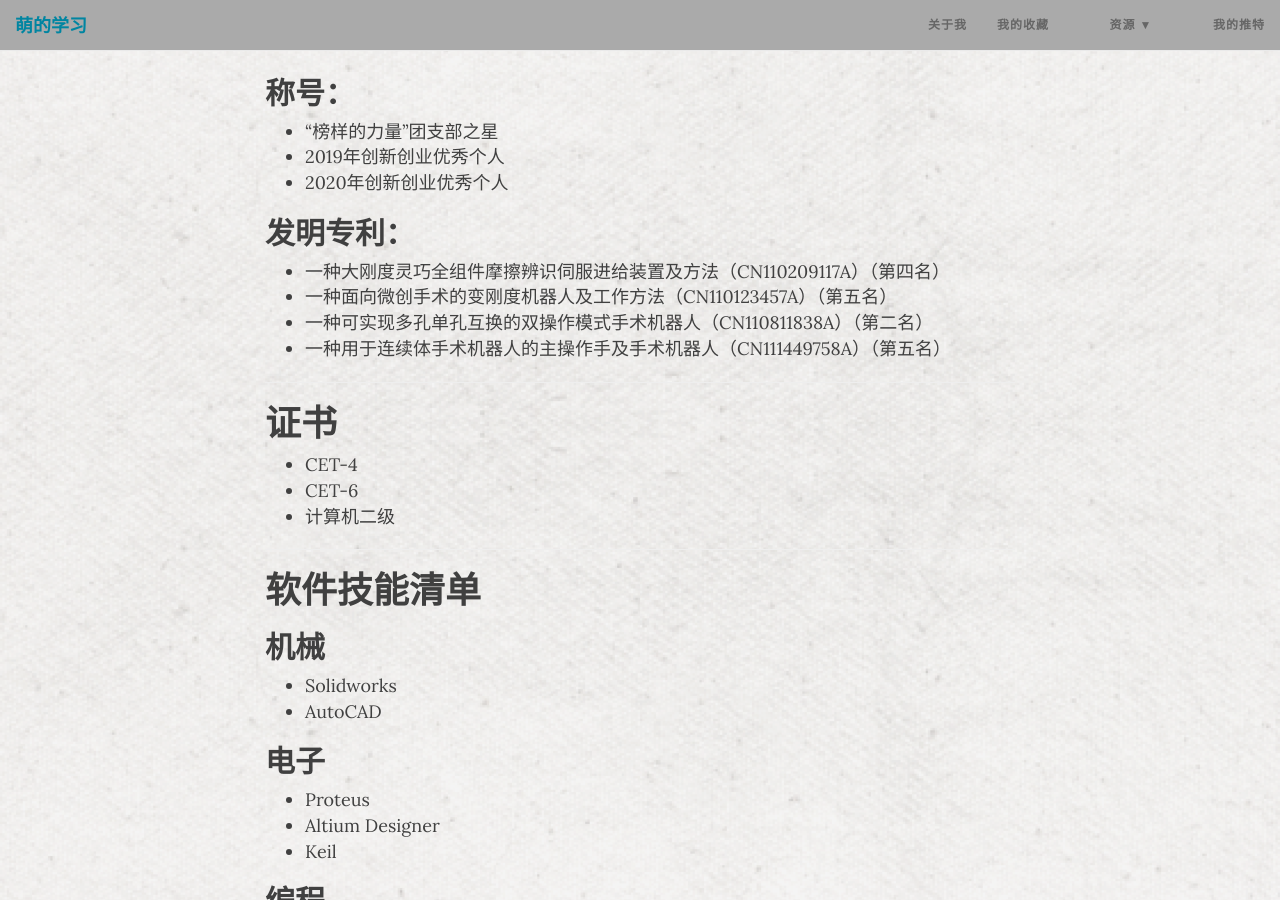
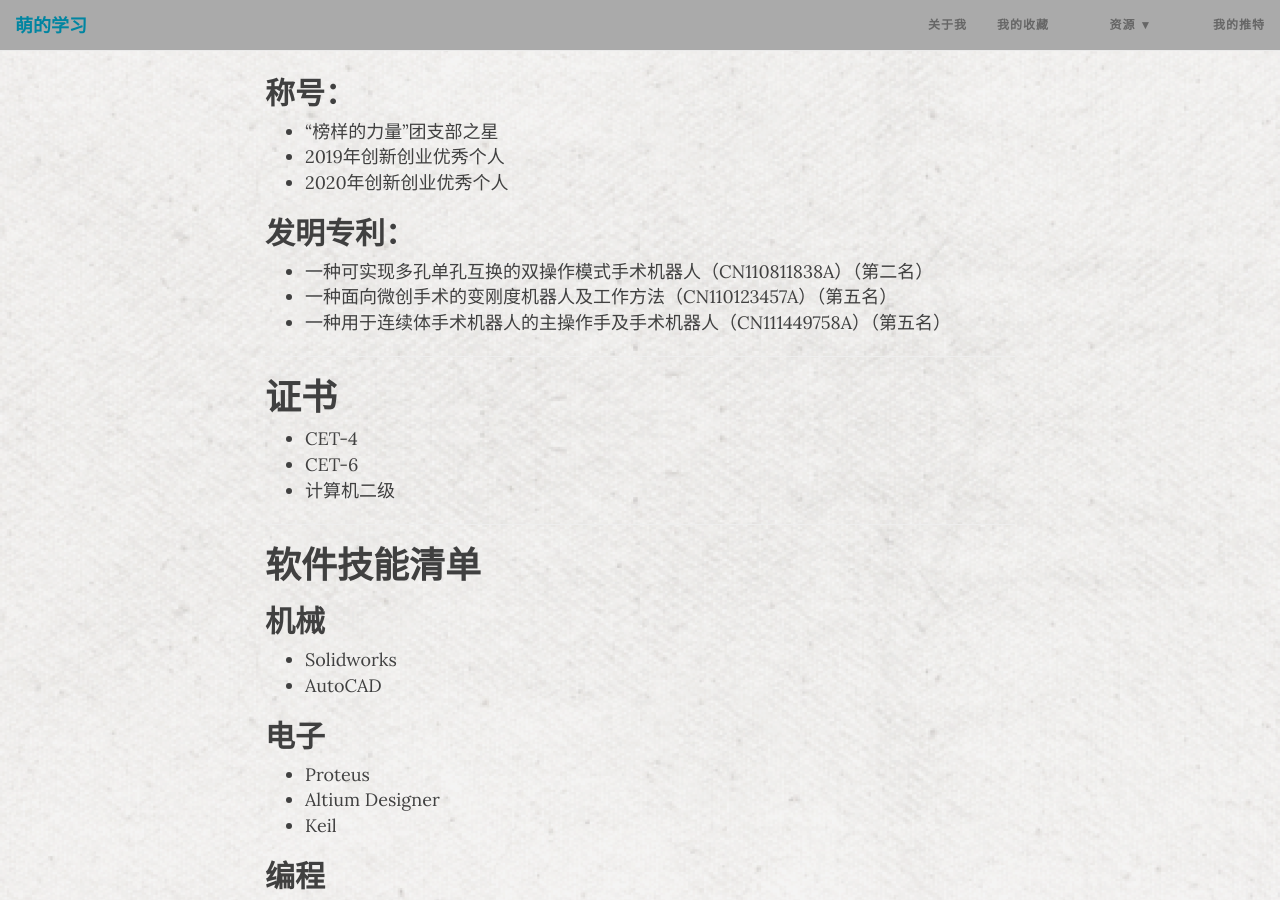
Before and after one commit to SimonTao0831/SimonTao0831.github.io, a Jekyll site: the page built from aboutme.md, in a window 1280 px wide and 900 px high, scrolled down 1976 px. Built offline with Jekyll 4.4.1, drawn with Linux system fonts in a browser that asks for light colours; nearby versions of some CDN libraries.

Commit message:
Update aboutme.md

```diff
--- a/aboutme.md
+++ b/aboutme.md
@@ -78,9 +78,8 @@ subtitle: 机械狗，电子爱好者，编程爱好者
 - 2020年创新创业优秀个人
 
 ## 发明专利：
-- 一种大刚度灵巧全组件摩擦辨识伺服进给装置及方法（CN110209117A）（第四名）
+- 一种可实现多孔单孔互换的双操作模式手术机器人（CN110811838A）（第二名）
 - 一种面向微创手术的变刚度机器人及工作方法（CN110123457A）（第五名）
-- 一种可实现多孔单孔互换的双操作模式手术机器人（CN110811838A）（第二名）
 - 一种用于连续体手术机器人的主操作手及手术机器人（CN111449758A）（第五名）
 
 ---
```
